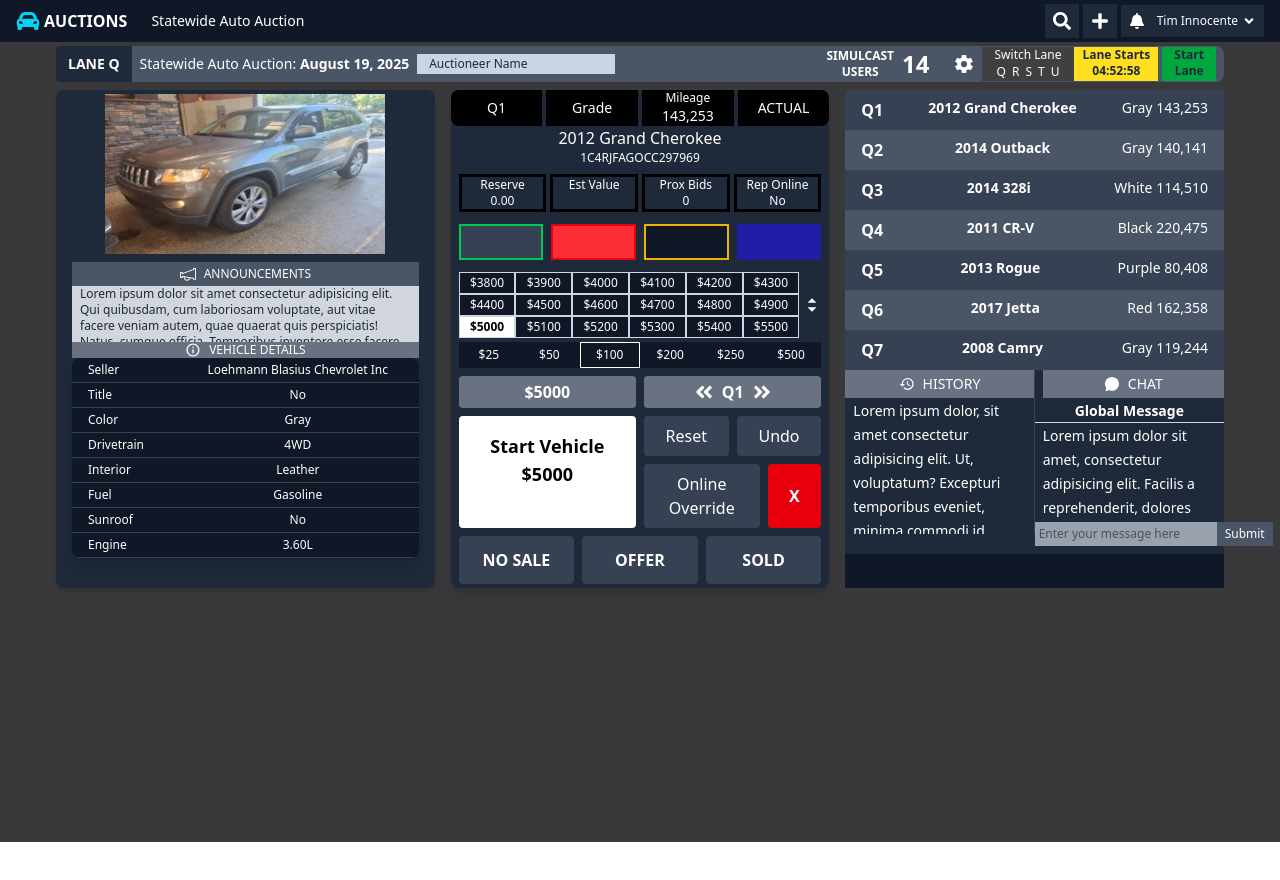
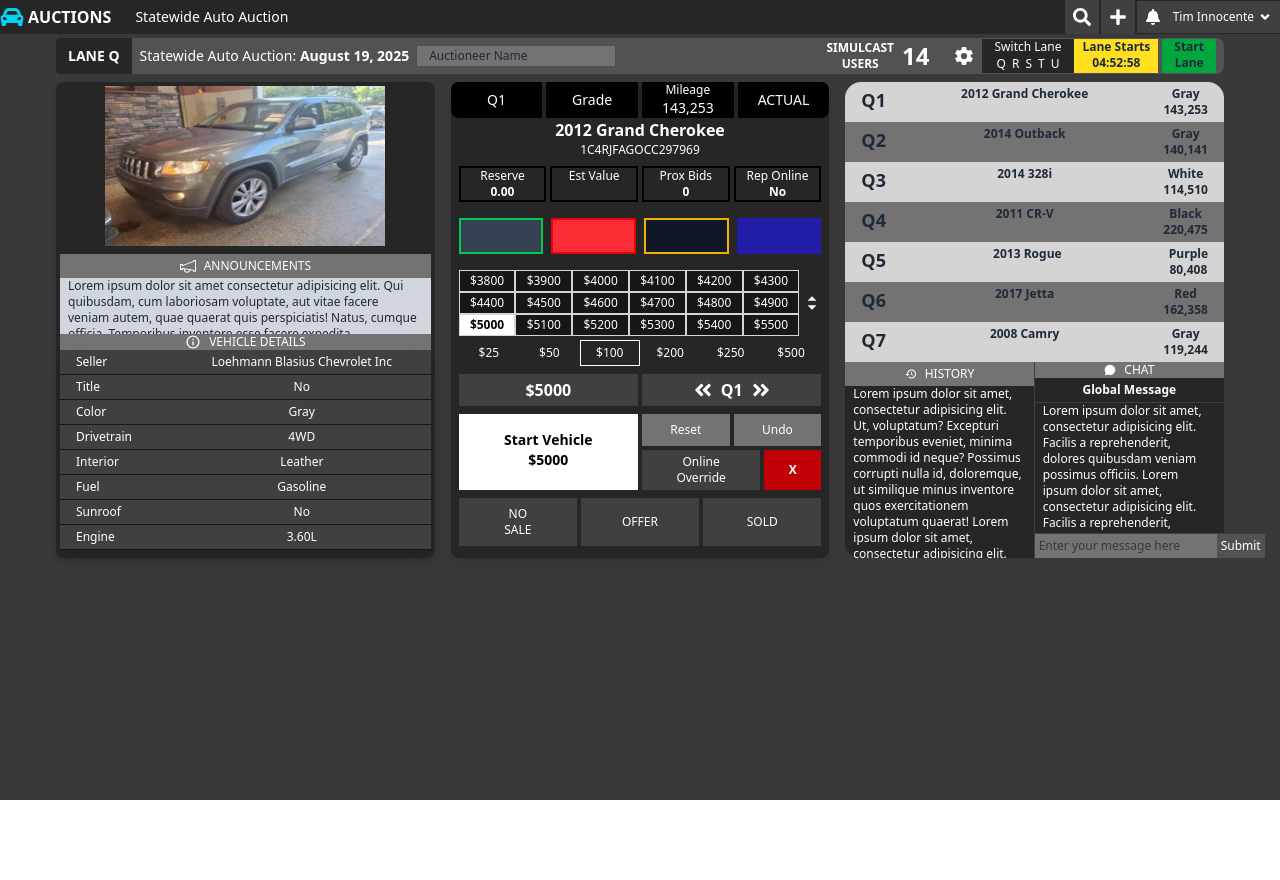
Before and after one commit to zeeshanfreelancer/Car-Parking-Design, a React (Vite) app in the folder client/: page / in a window 1280 px wide. Shown: the top 880 px of the page. After the commit the page ends 800 px from the top, so only its background shows below. Built offline with nearby package versions, Linux system fonts and the light colour scheme.

Commit message:
update all components
fixed height issue, and mathches color scheme according to figma

```diff
--- a/client/src/App.jsx
+++ b/client/src/App.jsx
@@ -4,10 +4,14 @@ import Header from './components/Header'
 
 function App() {
   return (
+    <div className="h-screen flex flex-col overflow-hidden">
+      {/* Fixed height header */}
+      <Header />
 
-    <div>
-      <Header/>
-      <Dashboard />
+      {/* Dashboard fills remaining space */}
+      <div className="flex-1 overflow-hidden">
+        <Dashboard />
+      </div>
     </div>
   )
 }
--- a/client/src/components/Dashboard/CenterComponent.jsx
+++ b/client/src/components/Dashboard/CenterComponent.jsx
@@ -34,7 +34,7 @@ export default function CenterComponent() {
     const bidIncrements = ["$25", "$50", "$100", "$200", "$250", "$500"];
 
     return (
-        <div className="bg-gray-800 rounded-lg shadow-lg text-white w-full max-w-2xl mx-auto">
+        <div className="bg-neutral-800 rounded-lg shadow-lg text-white w-full max-w-2xl mx-auto">
             {/* Lot Header */}
             <div className="grid grid-cols-4 gap-1 text-center items-center">
                 <Text className="bg-black rounded-l-lg text-white text-sm py-2">{carInfo.lot}</Text>
@@ -43,27 +43,27 @@ export default function CenterComponent() {
                     <Text className="text-white text-xs">Mileage</Text>
                     <Text className="text-white text-sm">{carInfo.mileage}</Text>
                 </div>
-                <p className="bg-black rounded-r-lg text-sm py-2">{carInfo.status}</p>
+                <Text variant="small" className="bg-black text-white rounded-r-lg py-2">{carInfo.status}</Text>
             </div>
 
             {/* Car Details */}
             <div className="items-center justify-center text-center">
-                <Text variant="h5" className="text-white">{carInfo.model}</Text>
+                <Text variant="h5" className="text-white font-bold">{carInfo.model}</Text>
                 <Text className="text-white text-xs">{carInfo.vin}</Text>
             </div>
 
             {/* Summary */}
             <div className="grid grid-cols-4 gap-1 text-center p-2">
                 {summary.map((item, i) => (
-                    <div key={i} className="border-[3px] border-black">
+                    <div key={i} className="border-[2px] border-black">
                         <Text className="text-white text-xs">{item.label}</Text>
-                        {item.value && <Text className="text-white text-xs">{item.value}</Text>}
+                        {item.value && <Text className="text-white text-xs font-bold">{item.value}</Text>}
                     </div>
                 ))}
             </div>
 
             {/* Colored bars */}
-            <div className="grid grid-cols-4 gap-2 px-2 py-1 mb-2">
+            <div className="grid grid-cols-4 gap-2 px-2 py-2 mb-2">
                 <div className="h-9 border-2 border-green-500 bg-gray-700"></div>
                 <div className="h-9 border-2 border-red-600 bg-red-500"></div>
                 <div className="h-9 border-2 border-yellow-500 bg-gray-900"></div>
@@ -78,7 +78,7 @@ export default function CenterComponent() {
                             key={i}
                             className={`px-2 py-0.5 border border-gray-300 text-xs ${price === selectedPrice
                                     ? "bg-white text-black font-bold"
-                                    : "bg-gray-900"
+                                    : "bg-neutral-900"
                                 }`}
                         >
                             {price}
@@ -103,7 +103,7 @@ export default function CenterComponent() {
                 {bidIncrements.map((inc, i) => (
                     <button
                         key={i}
-                        className={`text-xs bg-gray-900 py-1 w-full ${inc === "$100" ? "border-1 border-white" : ""
+                        className={`text-xs bg-transparent py-1 w-full ${inc === "$100" ? "border-1 border-white" : ""
                             }`}
                     >
                         {inc}
@@ -112,16 +112,16 @@ export default function CenterComponent() {
             </div>
 
             {/* Current Price + Lot */}
-            <div className="grid grid-cols-2 gap-2 items-center text-center py-1 px-2 rounded mt-1">
+            <div className="grid grid-cols-2 gap-1 items-center text-center py-1 px-2 rounded mt-1">
                 <Text
                     variant="p"
-                    className="font-bold p-1 text-white bg-gray-500 rounded"
+                    className="font-bold p-1 text-white bg-neutral-700"
                 >
                     {selectedPrice}
                 </Text>
                 <Text
                     variant="p"
-                    className="p-1 text-white font-bold flex justify-center items-center gap-2 bg-gray-500 rounded"
+                    className="p-1 text-white font-bold flex justify-center items-center gap-2 bg-neutral-700"
                 >
                     <span className="text-xl"><FaAngleDoubleLeft /></span>
                     {carInfo.lot}
@@ -130,25 +130,27 @@ export default function CenterComponent() {
             </div>
 
             {/* Start Vehicle + Controls */}
-            <div className="grid grid-cols-2 gap-2 px-2 py-1">
-                <div className="bg-white text-black text-center p-4 font-bold text-lg rounded">
-                    Start Vehicle <br /> {selectedPrice}
+            <div className="grid grid-cols-2 gap-1 px-2 py-1">
+                <div className="bg-white text-black text-center p-4 font-bold text-sm">
+                    Start Vehicle
+                    <span className="block font-extrabold">{selectedPrice}</span>
                 </div>
-                <div className="grid grid-cols-3 gap-2">
-                    <div className="col-span-3 grid grid-cols-2 gap-2">
-                        <button className="bg-gray-700 py-2 rounded w-full">Reset</button>
-                        <button className="bg-gray-700 py-2 rounded w-full">Undo</button>
+                <div className="grid grid-cols-3 gap-1">
+                    <div className="col-span-3 grid grid-cols-2 gap-1">
+                        <button className="bg-neutral-500 py-2 w-full text-xs cursor-pointer">Reset</button>
+                        <button className="bg-neutral-500 py-2  w-full text-xs cursor-pointer">Undo</button>
                     </div>
-                    <button className="bg-gray-700 py-2 rounded col-span-2">Online Override</button>
-                    <button className="bg-red-600 py-2 rounded font-bold">X</button>
+                    <button className="bg-neutral-700 py-1 text-xs col-span-2 cursor-pointer">Online <span className="block">Override</span></button>
+                    <button className="bg-red-700 py-1 text-xs font-bold cursor-pointer">X</button>
                 </div>
             </div>
 
             {/* Final Actions */}
-            <div className="grid grid-cols-3 gap-2 text-center font-bold px-2 py-1">
-                <button className="bg-gray-700 py-3 rounded">NO SALE</button>
-                <button className="bg-gray-700 py-3 rounded">OFFER</button>
-                <button className="bg-gray-700 py-3 rounded">SOLD</button>
+            <div className="grid grid-cols-3 gap-1 text-center px-2 py-1">
+                <button className="bg-neutral-700 py-2 text-xs">NO <span className="block">SALE</span>
+                </button>
+                <button className="bg-neutral-700 text-xs">OFFER</button>
+                <button className="bg-neutral-700 text-xs">SOLD</button>
             </div>
         </div>
     );
--- a/client/src/components/Dashboard/LeftComponent.jsx
+++ b/client/src/components/Dashboard/LeftComponent.jsx
@@ -16,7 +16,7 @@ export default function LeftComponent() {
     ];
 
     return (
-        <div className="bg-gray-800 px-4 py-1 rounded-lg shadow-md">
+        <div className="bg-neutral-800 px-1 py-1 rounded-lg shadow-md">
             {/* Image */}
             <div>
                 <img
@@ -28,7 +28,7 @@ export default function LeftComponent() {
 
             {/* Announcements */}
             <div className="text-center mt-2 bg-gray-300 overflow-y-scroll h-20 ">
-                <div className="flex justify-center gap-2 sticky top-0 bg-gray-600 p-1 ">
+                <div className="flex justify-center gap-2 sticky top-0 bg-neutral-500 p-1 ">
                     <TfiAnnouncement className="text-white" />
                     <Text className="text-white text-xs">ANNOUNCEMENTS</Text>
                 </div>
@@ -42,15 +42,15 @@ export default function LeftComponent() {
             </div>
 
             {/* Vehicle Details */}
-            <div className="flex justify-center gap-2 bg-gray-500 items-center">
+            <div className="flex justify-center gap-2 bg-neutral-500 items-center">
                 <IoMdInformationCircleOutline className="text-white" />
                 <Text className="text-white text-xs">VEHICLE DETAILS</Text>
             </div>
-           <div className="bg-gray-900 text-white max-w-md mx-auto rounded-lg shadow-lg overflow-hidden">
+            <div className="bg-neutral-700 text-white max-w-md mx-auto shadow-lg">
                 {carDetails.map((detail, index) => (
                     <div
                         key={index}
-                    className="flex items-center px-4 py-1 border-b border-gray-700"
+                        className="flex items-center px-4 py-1 border-b border-gray-900"
                     >
                         {/* Label on left */}
                         <Text className="text-xs text-white w-1/3">
--- a/client/src/components/Dashboard/Navbar.jsx
+++ b/client/src/components/Dashboard/Navbar.jsx
@@ -7,13 +7,13 @@ export default function Navbar() {
 
     return (
         <div className="w-full px-14 pt-1">
-            <header className="bg-gray-600 pe-2 text-white flex flex-wrap items-center justify-between rounded-lg">
+            <header className="bg-neutral-600 pe-2 text-white flex flex-wrap items-center justify-between rounded-lg">
                 {/* Left Section */}
                 <div className="flex flex-wrap items-center gap-2">
                     {/* Lane Label */}
                     <Text
                         variant="small"
-                        className="bg-gray-800 py-2 px-3 rounded-l font-semibold text-white"
+                        className="bg-neutral-800 py-2 px-3 rounded-l font-semibold text-white"
                     >
                         LANE Q
                     </Text>
@@ -28,7 +28,7 @@ export default function Navbar() {
                     <input
                         type="text"
                         placeholder="Auctioneer Name"
-                        className="bg-slate-300 text-black placeholder-gray-800 px-3 py-0.5 text-xs focus:outline-none"
+                        className="bg-neutral-500 text-black placeholder-gray-800 px-3 py-0.5 text-xs focus:outline-none"
                     />
                 </div>
 
@@ -46,7 +46,7 @@ export default function Navbar() {
                     </button>
 
                     {/* Switch Lane */}
-                    <div className="flex flex-col items-center ms-2 bg-neutral-700 px-3">
+                    <div className="flex flex-col items-center ms-2 bg-neutral-800 px-3">
                         <Text className="text-white text-xs">Switch Lane</Text>
                         <div className="flex">
                             {lanes.map((lane) => (
--- a/client/src/components/Dashboard/RightComponent.jsx
+++ b/client/src/components/Dashboard/RightComponent.jsx
@@ -18,62 +18,65 @@ export default function RightComponent() {
     ];
 
     return (
-        <div className="flex flex-col h-full bg-gray-900 text-white">
+        <div className="flex flex-col h-full bg-neutral-800 rounded-2xl text-black">
             {/* Cars List */}
-            <div className=" overflow-y-auto h-70">
+            <div className=" overflow-y-auto h-70 rounded-t-2xl">
                 {cars.map((car, index) => (
                     <div
                         key={car.id}
-                        className={`flex justify-between px-4 py-2 ${index % 2 === 0 ? "bg-gray-700" : "bg-gray-600"
+                        className={`flex justify-between px-4 py-1 ${index % 2 === 0 ? "bg-neutral-300" : "bg-neutral-500"
                             }`}
                     >
-                        <span className="font-bold">{car.id} </span>
-                        <span className="text-sm font-semibold">{car.model}</span>
-                        <span className="text-sm">{car.color} {car.miles}</span>
+                        <Text className="font-bold text-lg">{car.id} </Text>
+                        <Text className="text-xs text-center font-semibold">{car.model}</Text>
+                        <Text className="text-xs text-center font-semibold">{car.color} <span className="block">{car.miles}</span></Text>
                     </div>
                 ))}
             </div>
 
             {/* History + Chat */}
-            <div className="grid grid-cols-2 divide-x divide-gray-700 bg-gray-800 h-46">
+            <div className="grid grid-cols-2 divide-x divide-neutral-700 bg-neutral-800 h-49 rounded-b-2xl ">
                 {/* History */}
-                <div className="flex flex-col h-[20%]">
-                    <div className="flex items-center justify-center gap-2 bg-gray-500 py-1 ">
-                        <MdHistory />
-                        <Text variant="small" className="text-white uppercase ">
-                            History
-                        </Text>
+                <div className="flex flex-col h-[50%]">
+                    {/* History Header */}
+                    <div className="flex items-center justify-center gap-2 bg-neutral-500 py-1">
+                        <MdHistory className="text-white text-xs" />
+                        <Text className="text-white uppercase text-xs">History</Text>
                     </div>
-                    <div className=" overflow-y-auto text-gray-400 ps-2 pe-2 ">
-                        {/* History Content */}
-                        <Text variant="small" className="text-white">
-                            Lorem ipsum dolor, sit amet consectetur adipisicing elit. Ut, voluptatum? Excepturi temporibus eveniet, minima commodi id neque? Possimus corrupti nulla id, doloremque, ut similique minus inventore quos exercitationem voluptatum quaerat!
-                            Lorem ipsum dolor, sit amet consectetur adipisicing elit. Ut, voluptatum? Excepturi temporibus eveniet, minima commodi id neque? Possimus corrupti nulla id, doloremque, ut similique minus inventore quos exercitationem voluptatum quaerat!
 
+                    {/* Scrollable Content */}
+                    <div className="flex-1 overflow-y-scroll text-gray-400 px-2 ">
+                        <Text className="text-white text-xs">
+                            Lorem ipsum dolor sit amet, consectetur adipisicing elit.
+                            Ut, voluptatum? Excepturi temporibus eveniet, minima commodi id neque?
+                            Possimus corrupti nulla id, doloremque, ut similique minus inventore quos exercitationem voluptatum quaerat!
+                            Lorem ipsum dolor sit amet, consectetur adipisicing elit.
+                            Lorem ipsum dolor sit amet, consectetur adipisicing elit.
+                            Lorem ipsum dolor sit amet, consectetur adipisicing elit.
+                            Lorem ipsum dolor sit amet, consectetur adipisicing elit.
+                            Lorem ipsum dolor sit amet, consectetur adipisicing elit.
+                            Lorem ipsum dolor sit amet, consectetur adipisicing elit.
+                            Lorem ipsum dolor sit amet, consectetur adipisicing elit.
                         </Text>
                     </div>
                 </div>
 
                 {/* Chat */}
-                <div className="flex flex-col">
+                <div className="flex flex-col h-[50%]">
                     {/* Chat Header */}
-                    <div className="flex items-center justify-center gap-2 bg-gray-500 px-3 py-1 ms-2">
-                        <IoChatbubble />
-                        <Text variant="small" className="text-white uppercase ">
-                            Chat
-                        </Text>
+                    <div className="flex items-center justify-center gap-2 bg-neutral-500">
+                        <IoChatbubble className="text-white text-xs" />
+                        <Text className="text-white uppercase text-xs">Chat</Text>
                     </div>
 
-                    {/* Chat Messages (scrollable) */}
-                    <div className="text-gray-300 text-center border-b border-gray-300">
-                        <Text variant="small" className="font-semibold text-center text-white">Global Message</Text>
+                    {/* Chat Messages Header */}
+                    <div className="text-gray-300 text-center border-b border-gray-700 py-1">
+                        <Text className="font-semibold text-center text-white text-xs">Global Message</Text>
                     </div>
-                    <div className="overflow-y-auto h-[12%] ps-2">
-                        <Text variant="small" className="text-white">
-                            Lorem ipsum dolor sit amet, consectetur adipisicing elit.
-                            Facilis a reprehenderit, dolores quibusdam veniam possimus officiis.
-                            Lorem ipsum dolor sit amet, consectetur adipisicing elit.
-                            Facilis a reprehenderit, dolores quibusdam veniam possimus officiis.
+
+                    {/* Scrollable Messages */}
+                    <div className="flex-1 overflow-y-auto px-2">
+                        <Text className="text-white text-xs">
                             Lorem ipsum dolor sit amet, consectetur adipisicing elit.
                             Facilis a reprehenderit, dolores quibusdam veniam possimus officiis.
                             Lorem ipsum dolor sit amet, consectetur adipisicing elit.
@@ -84,21 +87,20 @@ export default function RightComponent() {
                             Facilis a reprehenderit, dolores quibusdam veniam possimus officiis.
                         </Text>
                     </div>
-                    {/* Chat Input (fixed at bottom) */}
-                    <div>
-                        <div className="flex">
-                            <input
-                                type="text"
-                                placeholder="Enter your message here"
-                                className="flex-1 px-1 py-1 text-black bg-gray-400 text-xs outline-none"
-                            />
-                            <button className="px-2 bg-gray-600 text-white text-xs">
-                                Submit
-                            </button>
-                        </div>
+
+                    {/* Input Box (always bottom) */}
+                    <div className="flex border-t border-neutral-700">
+                        <input
+                            type="text"
+                            placeholder="Enter your message here"
+                            className="flex-1 px-1 py-1 text-black bg-neutral-500 text-xs outline-none"
+                        />
+                        <button className="px-1 bg-neutral-600 text-white text-xs rounded-br-1xl">Submit</button>
                     </div>
                 </div>
             </div>
+
+
         </div>
     );
 }
--- a/client/src/components/Header.jsx
+++ b/client/src/components/Header.jsx
@@ -9,7 +9,7 @@ export default function Header() {
     const [open, setOpen] = useState(false);
 
     return (
-        <header className="bg-gray-900 text-white flex justify-between items-center px-4 py-1">
+        <header className="bg-neutral-800 text-white flex justify-between items-center">
             {/* Left side */}
             <div className="flex items-center gap-6">
                 {/* Logo + Title */}
@@ -29,19 +29,19 @@ export default function Header() {
             </div>
 
             {/* Right side */}
-            <div className="flex items-center gap-1">
+            <div className="flex items-center gap-0.5">
                 {/* Search */}
-                <button className="bg-gray-800 p-2 hover:bg-gray-700">
+                <button className="bg-neutral-700 p-2 hover:bg-neutral-500 cursor-pointer">
                     <FaSearch className="text-lg" />
                 </button>
 
                 {/* Add */}
-                <button className="bg-gray-800 p-2 hover:bg-gray-700">
+                <button className="bg-neutral-700 p-2 hover:bg-neutral-500 cursor-pointer">
                     <FaPlus className="text-lg" />
                 </button>
 
                 {/* Notifications + User */}
-                <div className="relative flex items-center gap-1 bg-gray-800 pe-2">
+                <div className="relative flex items-center gap-1 bg-neutral-700 hover:bg-neutral-500 pe-2">
                     {/* Notification Icon */}
                     <button className=" p-2 ">
                         <FaBell className="" />
```
Lines whose indentation alone changed are shown as unchanged.
